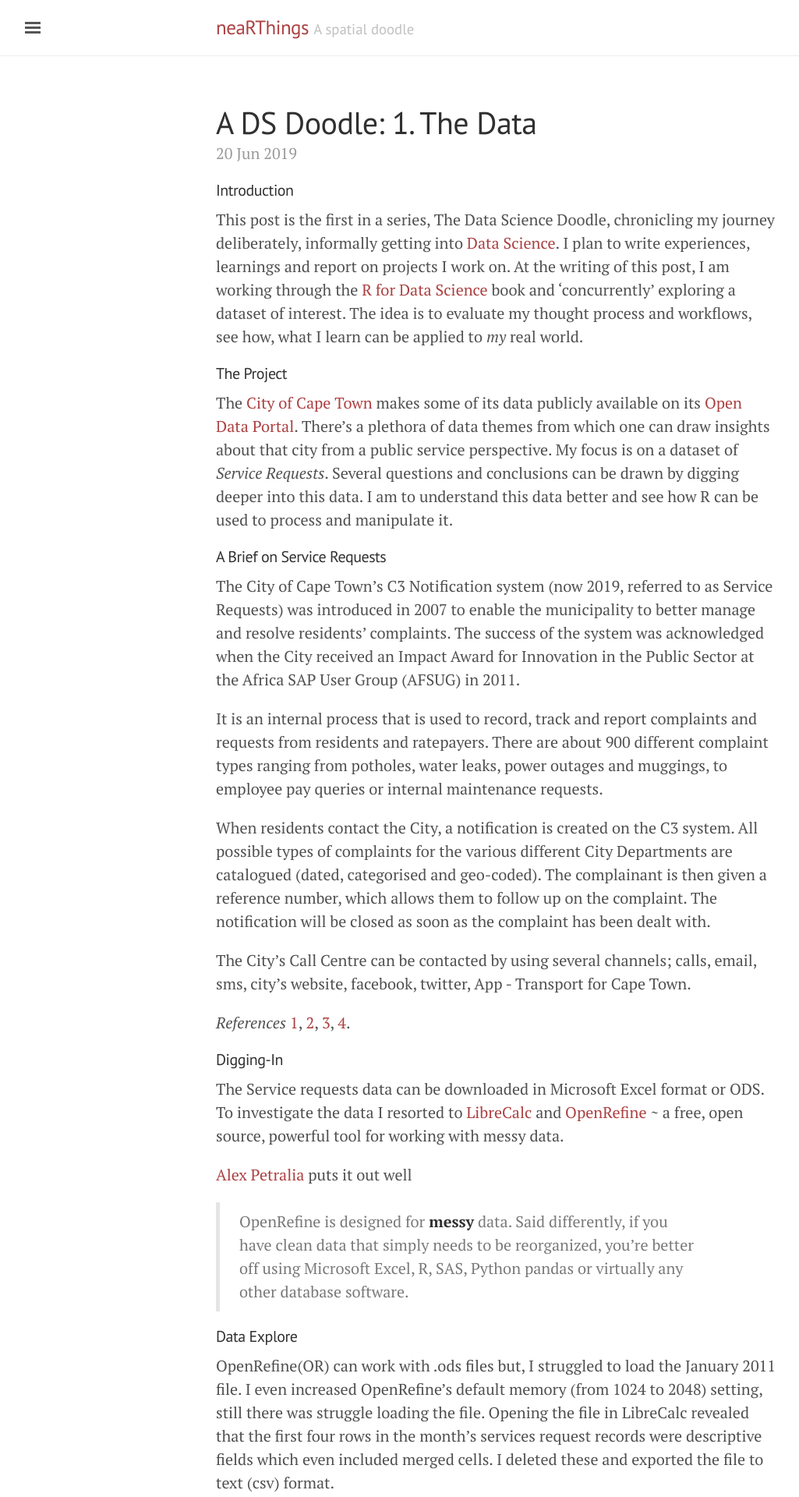
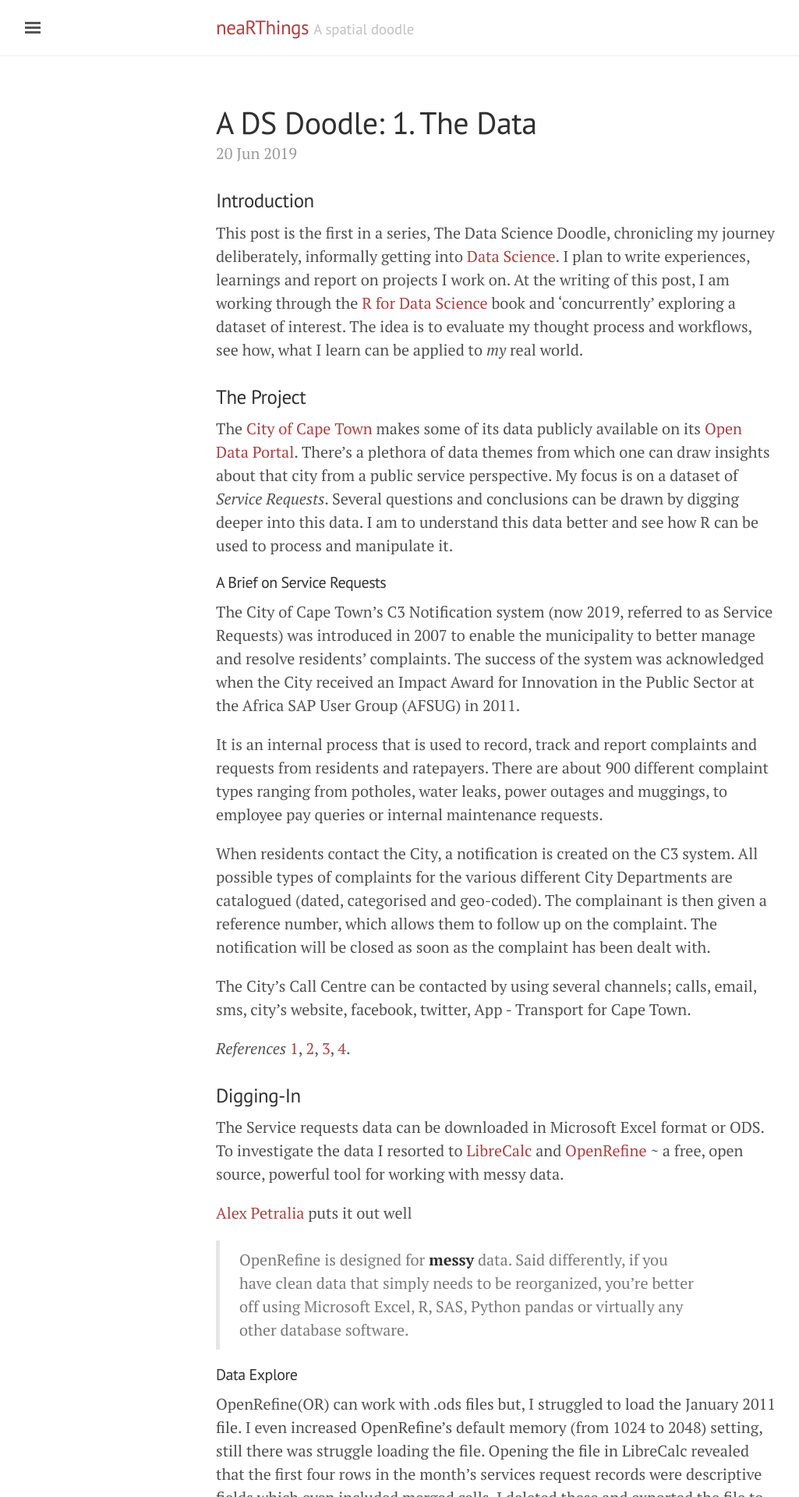
Before and after one commit to erickndava/erickndava.github.io, a Jekyll site: the page built from _posts/2019-06-20-a-datascience-doodle-1-the-data.md, in a window 1280 px wide. Shown: the top 1920 px of the page at 78% size, without its empty margins (3-1028 px from the left). Built offline with Jekyll 4.4.1, drawn with Linux system fonts in a browser that asks for light colours.

````diff
--- a/_posts/2019-06-20-a-datascience-doodle-1-the-data.md
+++ b/_posts/2019-06-20-a-datascience-doodle-1-the-data.md
@@ -14,10 +14,10 @@ tags:
 
 ---
 
-#### Introduction
+### Introduction
 This post is the first in a series, The Data Science Doodle, chronicling my journey deliberately, informally getting into [Data Science](https://en.wikipedia.org/wiki/Data_science). I plan to write experiences, learnings and report on projects I work on. At the writing of this post, I am working through the [R for Data Science](https://r4ds.had.co.nz/) book and 'concurrently' exploring a dataset of interest. The idea is to evaluate my thought process and workflows, see how, what I learn can be applied to *my* real world.
 
-#### The Project
+### The Project
 The [City of Cape Town](http://www.capetown.gov.za) makes some of its data publicly available on its [Open Data Portal](http://web1.capetown.gov.za/web1/opendataportal/). There's a plethora of data themes from which one can draw insights about that city from a public service perspective. My focus is on a dataset of *Service Requests*. Several questions and conclusions can be drawn by digging deeper into this data. I am to understand this data better and see how R can be used to process and manipulate it.
 
 #### A Brief on Service Requests
@@ -32,7 +32,7 @@ The City’s Call Centre can be contacted by using several channels; calls, emai
 
 *References* [1](http://www.capetown.gov.za/City-Connect/Report/Muncipal-services-and-maintenance/Submit-a-service-request/Submit%20a%20service%20request%20online), [2](http://gpokcid.co.za/2016/02/c3-notification-system-report-problems-in-your-neighbourhood/), [3](https://www.news24.com/SouthAfrica/Local/City-Vision/a-simple-guide-to-service-requests-20161109-3), [4](http://cityweb.capetown.gov.za/en/achievementsandawards/Pages/CitysInfoSystemsandTechnologyDepawardedforinnovation.aspx).
 
-#### Digging-In
+### Digging-In
 
 The Service requests data can be downloaded in Microsoft Excel format or ODS. To investigate the data I resorted to [LibreCalc](https://www.libreoffice.org/) and [OpenRefine](http://openrefine.org/) ~ a free, open source, powerful tool for working with messy data.
 
@@ -102,7 +102,7 @@ cells["work_centre"].value
 
 ```
 
-#### Messy Suburbs
+### Messy Suburbs
 
 The most time consuming stage was cleaning the names of the ***suburbs***. Why **suburb**? As a "geo" person, the mind is wired to think geocoding and suburbs is a good reference. The (x_coord, y_coord) pair for this dataset was largely unassigned which led to the focus on suburb.
 
@@ -115,7 +115,7 @@ The ***Cluster and Edit*** Operation was mostly used. The variations in the name
 <img align="center" src="/images/an_interesting_request.PNG" alt="Interesting Request">
 
 
-#### Taking Stock (A Database)
+### Taking Stock (A Database)
 
 As an intermediate stage I exported the records as SQL from OR to a sqlite database. ***cct_service_requests.sqlite3***
 
@@ -138,7 +138,7 @@ SELECT count(suburb) as a, suburb
 
  Having done the identification of non-unique suburbs. The task was now to identify these in OR and clean them up.
 
-#### Getting Help
+### Getting Help
 
  Somewhere along the processing I came across 'noise' in the data which gave me memory issues in OR and spreadsheet programs. This had caused the data file to balloon to 800MB+.
 
@@ -155,7 +155,7 @@ In summary the technique to clean the data was
 The problem record entry was *notification_id = 1003477951*. I deleted this and proceeded with the cleaning.
 
 
-#### Readying
+### Readying
 
 After further cleaning there were now 1100 unique suburbs with the highest count of 4.
 
@@ -163,6 +163,6 @@ The Next Stage was to match this service request data with the spatial reference
 
 At this stage one can start doing miscellaneous analysis of the 2011 service requests. Distribution per month, per suburb, most requested service, etc.
 
-#### #PostScript
+### #PostScript
 
 True to the "80% is spend in data cleaning" assertion, this portion of the project took a lot of time! Next up is the preparation of spatial data for the suburbs. Using the suburbs list from service_requests_2011, collate a corresponding spatial dataset.
````
